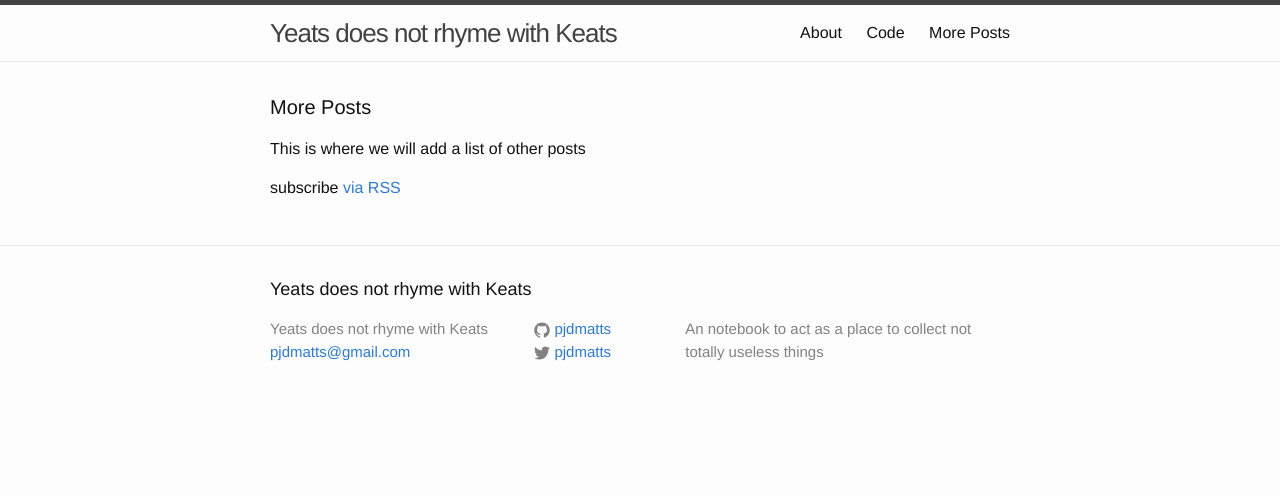
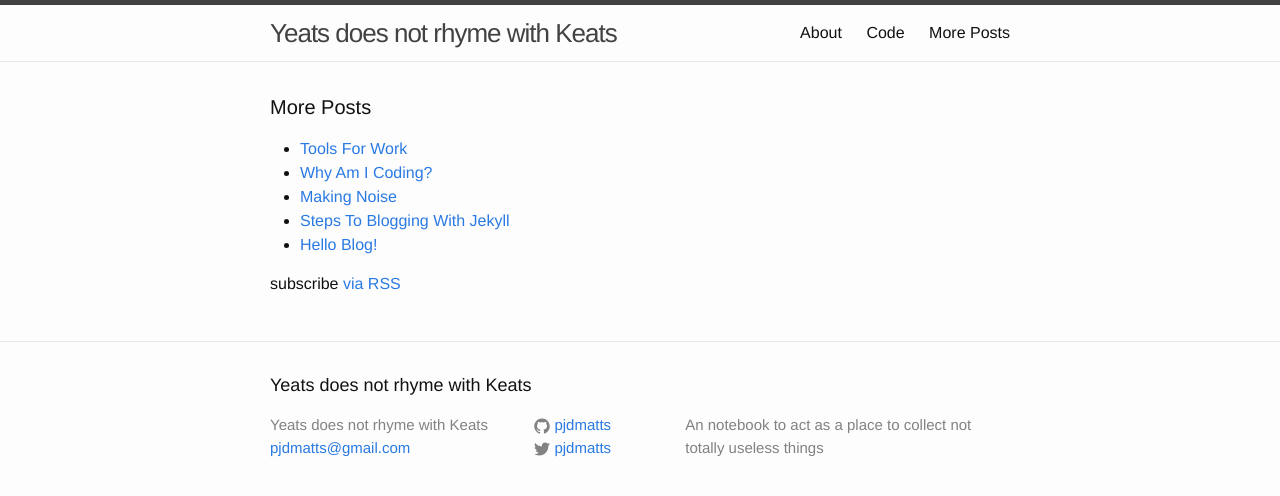
Before and after one commit to pjdmatts/old-blog, a Jekyll site: the page built from More_Posts/index.html, in a window 1280 px wide. Shown: the top 496 px of the page. Built offline with Jekyll 4.4.1, drawn with Linux system fonts in a browser that asks for light colours.

Commit message:
Add More Posts Page

```diff
--- a/More_Posts/index.html
+++ b/More_Posts/index.html
@@ -7,7 +7,13 @@
 
   <h1 class="page-heading">More Posts</h1>
 
-  <p>This is where we will add a list of other posts</p>
+  <ul>
+  {% for post in site.posts %}
+    <li>
+      <a href="{{ post.url }}">{{ post.title }}</a>
+    </li>
+  {% endfor %}
+  </ul>
 
   <p class="rss-subscribe">subscribe <a href="{{ "/feed.xml" | prepend: site.baseurl }}">via RSS</a></p>
 
```
